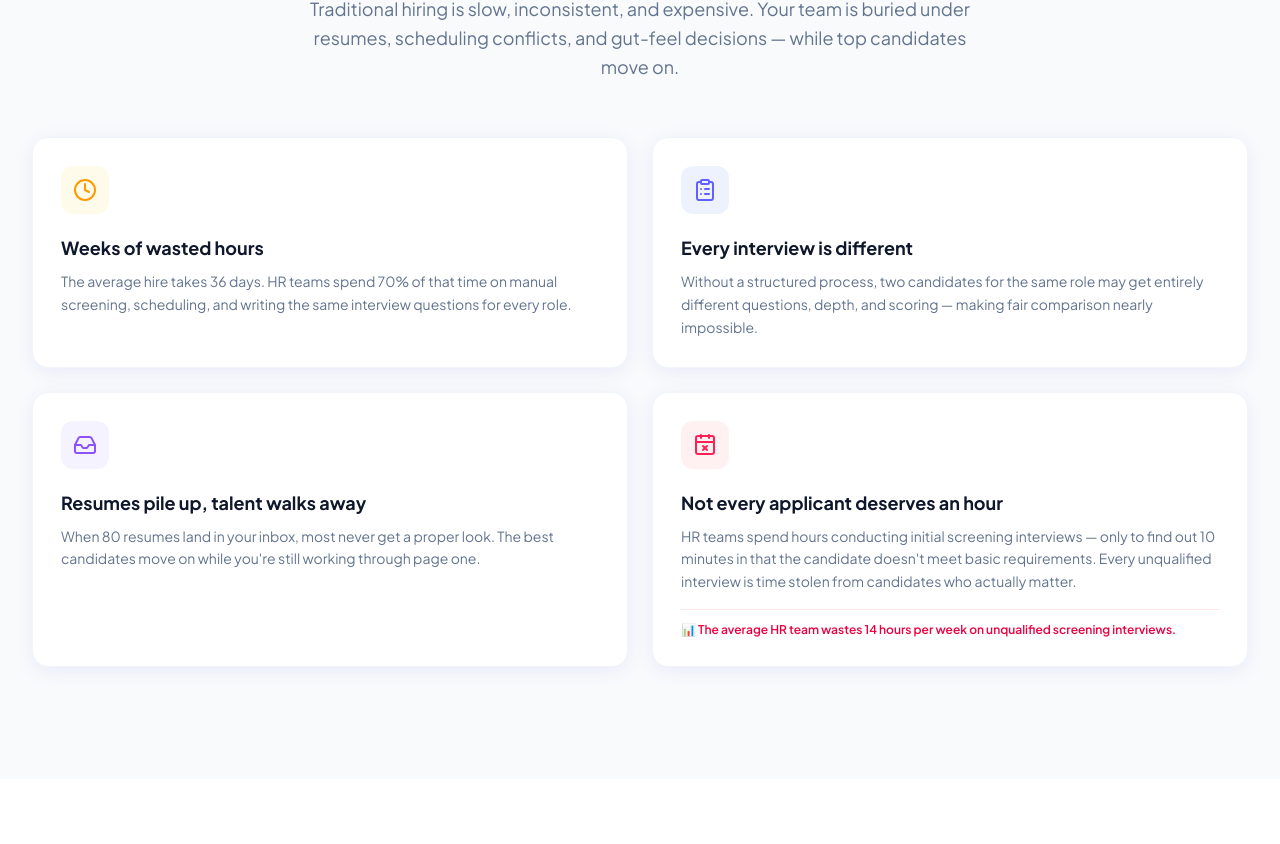
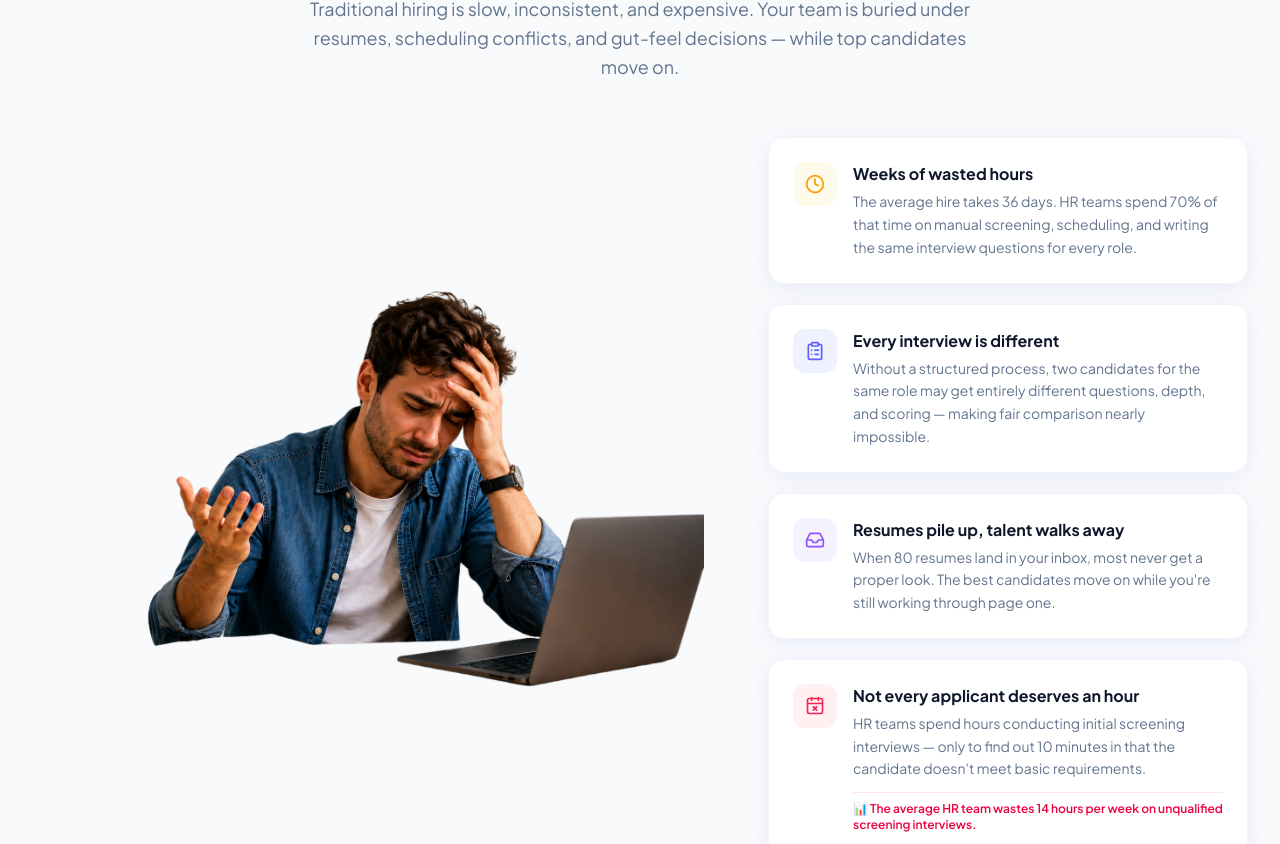
Before and after one commit to CarlArgente/hiventra, a Next.js app: page / in a window 1280 px wide. Shown: the part 1080-1924 px from the top of the page. Built offline with nearby package versions, Linux system fonts and the light colour scheme.

Commit message:
feat: update landing sections with new images and layout adjustments

```diff
--- a/components/landing/HeroSection.tsx
+++ b/components/landing/HeroSection.tsx
@@ -51,7 +51,7 @@ export default function HeroSection() {
                 onClick={() => setDemoOpen(true)}
                 className="flex items-center justify-center gap-2 bg-white/10 border border-white/20 text-white font-semibold px-8 py-4 rounded-full hover:bg-white/15 transition-all duration-200 text-base"
               >
-                <span className="text-indigo-300">▶</span> Watch Demo
+                <span className="text-indigo-300">▶</span> Watch Intro
               </button>
             </div>
 
--- a/components/landing/HowItWorksSection.tsx
+++ b/components/landing/HowItWorksSection.tsx
@@ -34,7 +34,7 @@ const steps = [
 
 export default function HowItWorksSection() {
   return (
-    <section className="py-20 lg:py-28 bg-white" id="how-it-works">
+    <section className="pt-32 pb-20 lg:pb-28 bg-white" id="how-it-works">
       <div className="max-w-7xl mx-auto px-4 sm:px-6 lg:px-8">
         {/* Header */}
         <div className="text-center max-w-2xl mx-auto mb-16">
--- a/components/landing/PersonalitySection.tsx
+++ b/components/landing/PersonalitySection.tsx
@@ -64,7 +64,7 @@ export default function PersonalitySection() {
   const [active, setActive] = useState(1);
 
   return (
-    <section className="py-20 lg:py-28 bg-slate-100" id="personality">
+    <section className="pt-20 lg:pt-28 pb-0 bg-slate-100 overflow-visible" id="personality">
       <div className="max-w-7xl mx-auto px-4 sm:px-6 lg:px-8">
         {/* Header */}
         <div className="text-center max-w-2xl mx-auto mb-12">
@@ -128,6 +128,15 @@ export default function PersonalitySection() {
             </div>
           </div>
         )}
+
+        {/* Bridge image — overlaps into HowItWorksSection below */}
+        <div className="relative z-10 mt-16 flex justify-center -mb-40">
+          <img
+            src="/how_it_works.png"
+            alt="How It Works"
+            className="w-full max-w-2xl drop-shadow-2xl"
+          />
+        </div>
       </div>
     </section>
   );
--- a/components/landing/ProblemSection.tsx
+++ b/components/landing/ProblemSection.tsx
@@ -27,7 +27,7 @@ const pains = [
     color: "text-rose-500",
     bg: "bg-rose-50",
     title: "Not every applicant deserves an hour",
-    body: "HR teams spend hours conducting initial screening interviews — only to find out 10 minutes in that the candidate doesn't meet basic requirements. Every unqualified interview is time stolen from candidates who actually matter.",
+    body: "HR teams spend hours conducting initial screening interviews — only to find out 10 minutes in that the candidate doesn't meet basic requirements.",
     stat: "The average HR team wastes 14 hours per week on unqualified screening interviews.",
   },
 ];
@@ -51,30 +51,44 @@ export default function ProblemSection() {
           </p>
         </div>
 
-        {/* Pain cards — 2×2 grid */}
-        <div className="grid grid-cols-1 sm:grid-cols-2 gap-6">
+        {/* Two-column: image left, problems right */}
+        <div className="flex flex-col lg:flex-row items-center gap-12 lg:gap-16">
+          {/* Left: image */}
+          <div className="flex-[1.4] flex items-center justify-center">
+            <img
+              src="/problem.png"
+              alt="The Hiring Problem"
+              className="w-full"
+            />
+          </div>
+
+          {/* Right: pain cards stacked */}
+          <div className="flex-1 flex flex-col gap-5">
             {pains.map((pain) => {
               const Icon = pain.icon;
               return (
                 <div
                   key={pain.title}
-                className="bg-white rounded-2xl p-7 border border-slate-100 shadow-soft hover:shadow-hover hover:-translate-y-1 transition-all duration-200 group"
+                  className="bg-white rounded-2xl p-6 border border-slate-100 shadow-soft hover:shadow-hover hover:-translate-y-1 transition-all duration-200 group flex items-start gap-4"
                 >
-                <div className={`w-12 h-12 ${pain.bg} rounded-xl flex items-center justify-center mb-5`}>
-                  <Icon className={`w-6 h-6 ${pain.color}`} />
+                  <div className={`w-11 h-11 ${pain.bg} rounded-xl flex items-center justify-center shrink-0`}>
+                    <Icon className={`w-5 h-5 ${pain.color}`} />
                   </div>
-                <h3 className="text-slate-900 font-bold text-lg mb-2">{pain.title}</h3>
+                  <div>
+                    <h3 className="text-slate-900 font-bold text-base mb-1">{pain.title}</h3>
                     <p className="text-slate-500 text-sm leading-relaxed">{pain.body}</p>
                     {pain.stat && (
-                  <p className="mt-4 text-rose-600 text-xs font-semibold border-t border-rose-100 pt-3">
+                      <p className="mt-3 text-rose-600 text-xs font-semibold border-t border-rose-100 pt-2">
                         📊 {pain.stat}
                       </p>
                     )}
+                  </div>
                 </div>
               );
             })}
           </div>
         </div>
+      </div>
     </section>
   );
 }
```
Also changed, not shown: public/how_it_works.png (added), public/problem.png (added). Lines whose indentation alone changed are shown as unchanged.
